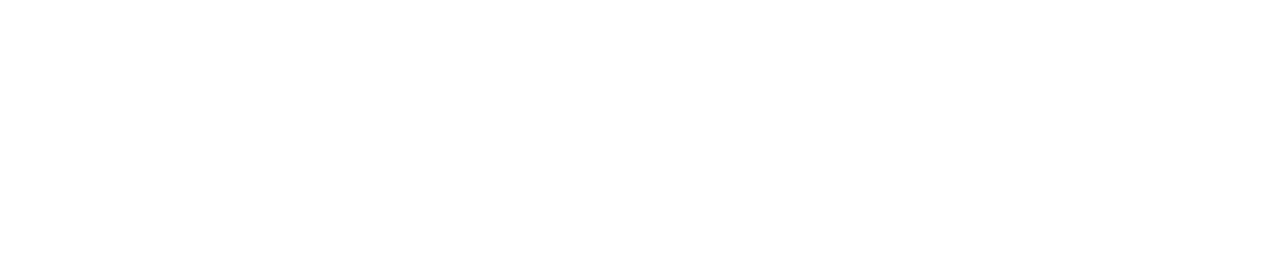
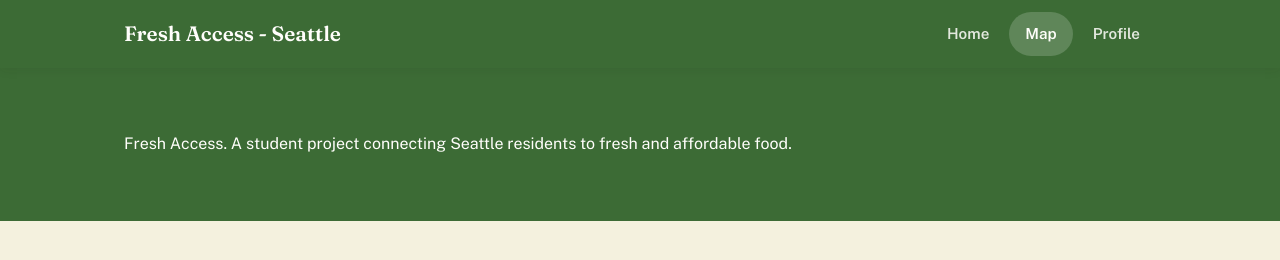
Before and after one commit to PAP-2026-Summer-L5-G1/final-project-team-1, a plain HTML site: page map.html in a window 1280 px wide. Drawn offline with nearby package versions, Linux system fonts and the light colour scheme.

Commit message:
add resource links, link profile to css, build html outline for map pg

```diff
--- a/map.html
+++ b/map.html
@@ -0,0 +1,32 @@
+<!DOCTYPE html>
+<html lang="en">
+    <head>
+        <meta charset="UTF-8">
+        <meta name="viewport" content="width=device-width, initial-scale=1.0">
+        <title>Map for Fresh Access</title>
+        <link rel="preconnect" href="https://fonts.googleapis.com">
+        <link href="https://fonts.googleapis.com/css2?family=Fraunces:wght@500;600&family=Public+Sans:wght@400;600;700&family=IBM+Plex+Mono:wght@500;600&display=swap" rel="stylesheet">
+        <link rel="stylesheet" href="style.css">
+    </head>
+
+    <body>
+        <header class="site-header">
+            <div class="wrap">
+                <a href="index.html" class="brand">
+                    Fresh Access - Seattle
+                </a>
+                <button class="nav-toggle" id="navToggle" aria-label="Toggle navigation" aria-expanded="false">&#9776;</button>
+                <nav class="main-nav" id="mainNav">
+                    <a href="index.html">Home</a>
+                    <a href="map.html" class="active">Map</a>
+                    <a href="profile.html">Profile</a>
+                </nav>
+            </div>
+        </header>
+    </body>
+
+    <footer class="site-footer">
+        <div class="wrap">Fresh Access. A student project connecting Seattle residents to fresh and affordable food.</div>
+    </footer>
+
+</html>
```
Also changed, not shown: index.html (+2 -2 lines), profile.html (+2 -2 lines).
